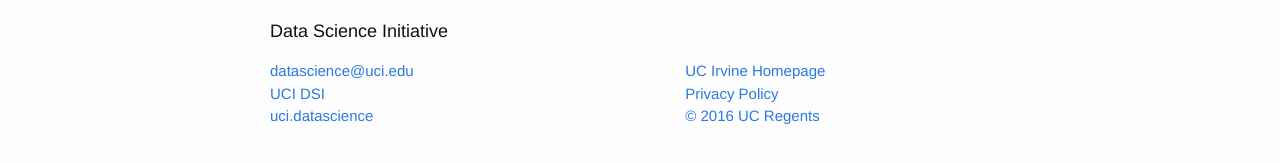
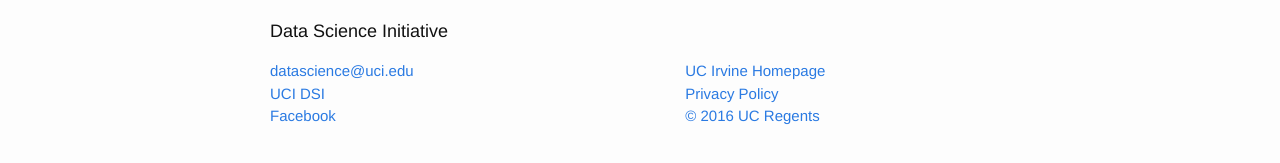
Before and after one commit to UCIDataScienceInitiative/UCIDataScienceInitiative.github.io, a Jekyll site: the page built from index.html, in a window 1280 px wide. Shown: the part 274-437 px from the top of the page. Built offline with Jekyll 4.4.1, drawn with Linux system fonts in a browser that asks for light colours.

Commit message:
Update footer.html

```diff
--- a/_includes/footer.html
+++ b/_includes/footer.html
@@ -12,7 +12,7 @@
             {% include icon-github.html username=site.github_username %}
           </li>
           <li>
-            {% include icon-facebook.html username=site.facebook_username %}
+            {% include icon-facebook.html username=site.facebook_word %}
           </li>
         </ul>
       </div>
```
